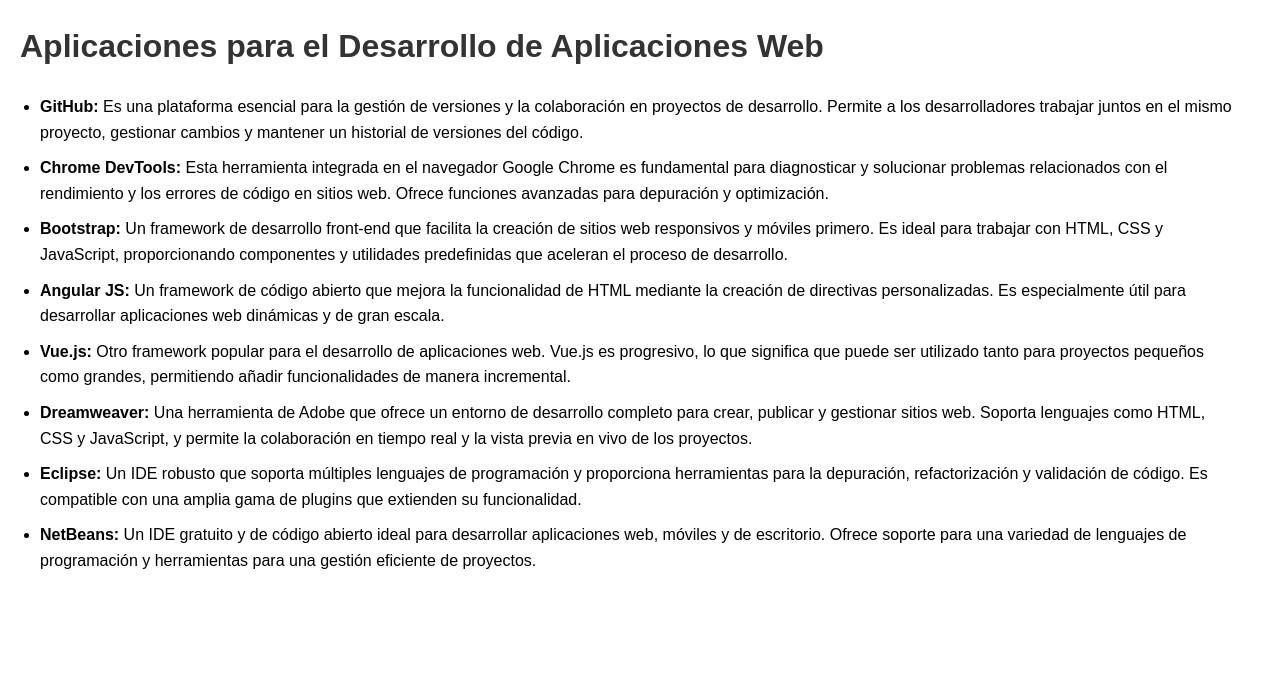
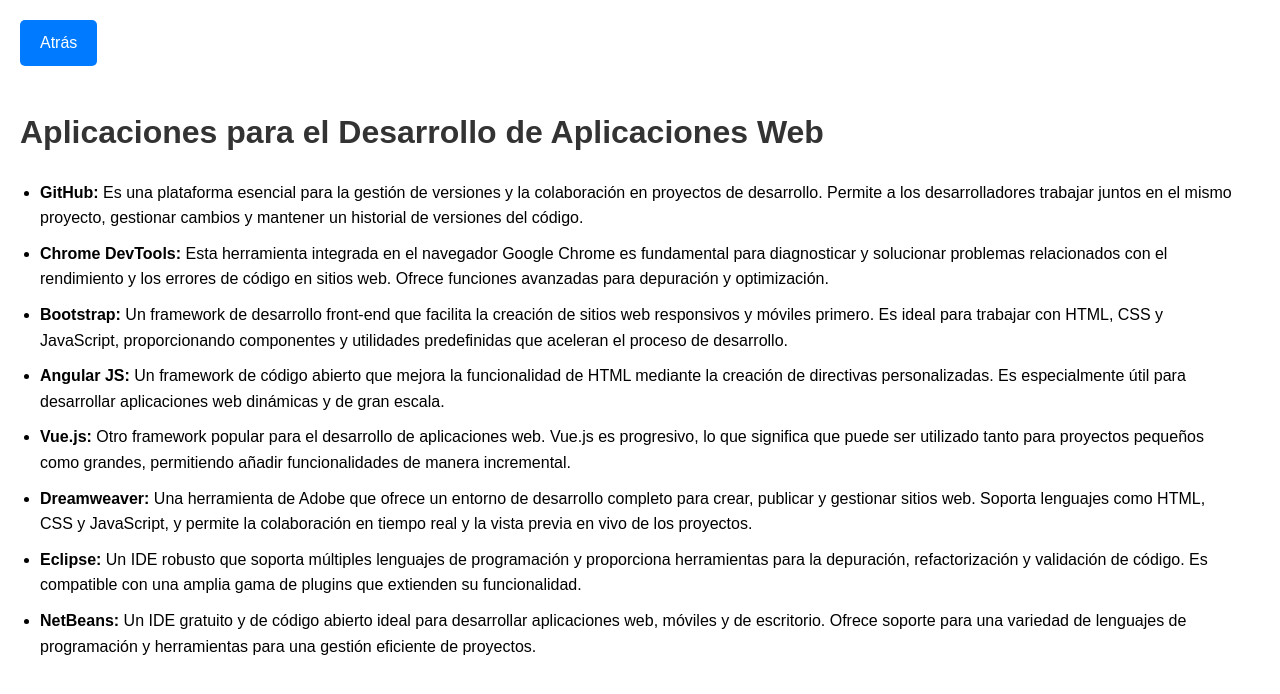
Before and after one commit to tecnologias-cmd/web, a plain HTML site: page aplicaciones.html in a window 1280 px wide. Drawn offline with Linux system fonts and the light colour scheme.

Commit message:
aplicaciones.html

```diff
--- a/aplicaciones.html
+++ b/aplicaciones.html
@@ -20,9 +20,24 @@
         li {
             margin-bottom: 10px;
         }
+        .back-button {
+            display: inline-block;
+            padding: 10px 20px;
+            margin-bottom: 20px;
+            background-color: #007bff;
+            color: white;
+            text-decoration: none;
+            border-radius: 5px;
+            font-size: 16px;
+        }
+        .back-button:hover {
+            background-color: #0056b3;
+        }
     </style>
 </head>
 <body>
+    <a href="javascript:history.back()" class="back-button">Atrás</a>
+
     <h1>Aplicaciones para el Desarrollo de Aplicaciones Web</h1>
 
     <ul>
```
